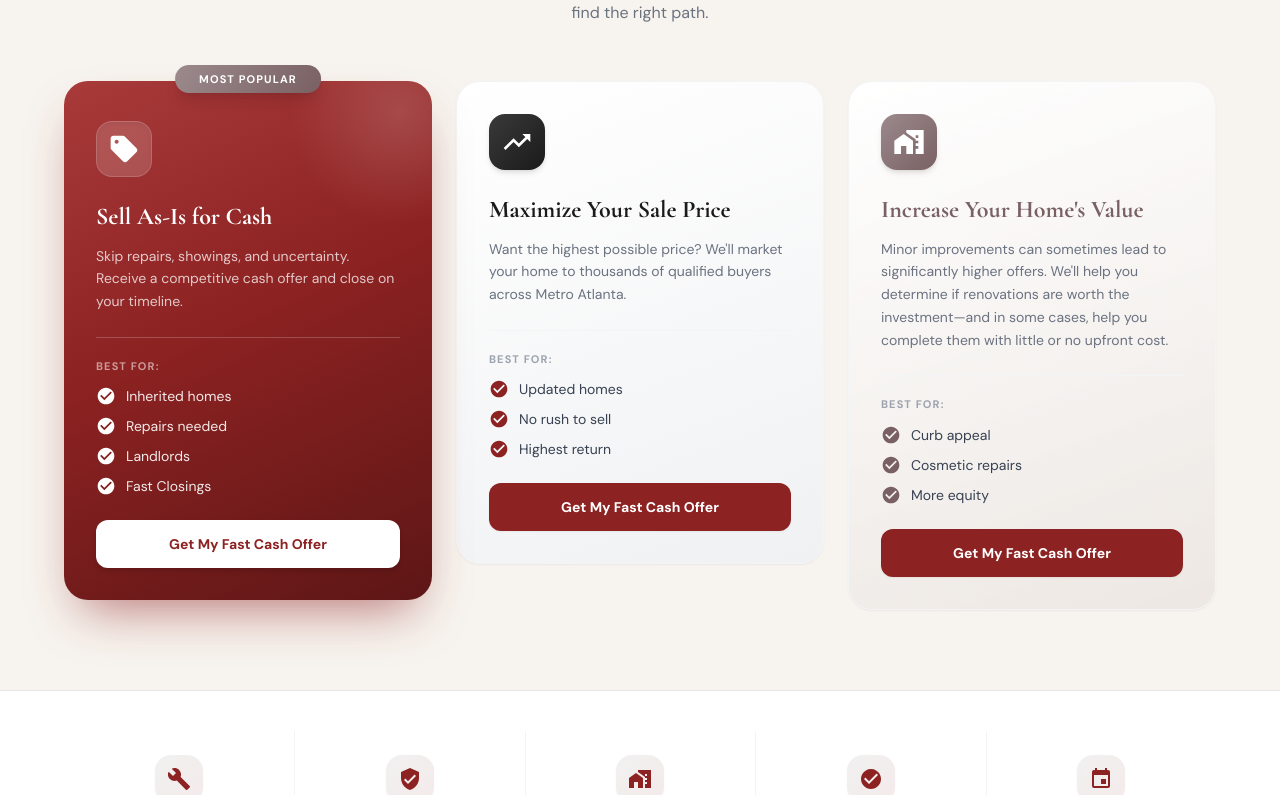
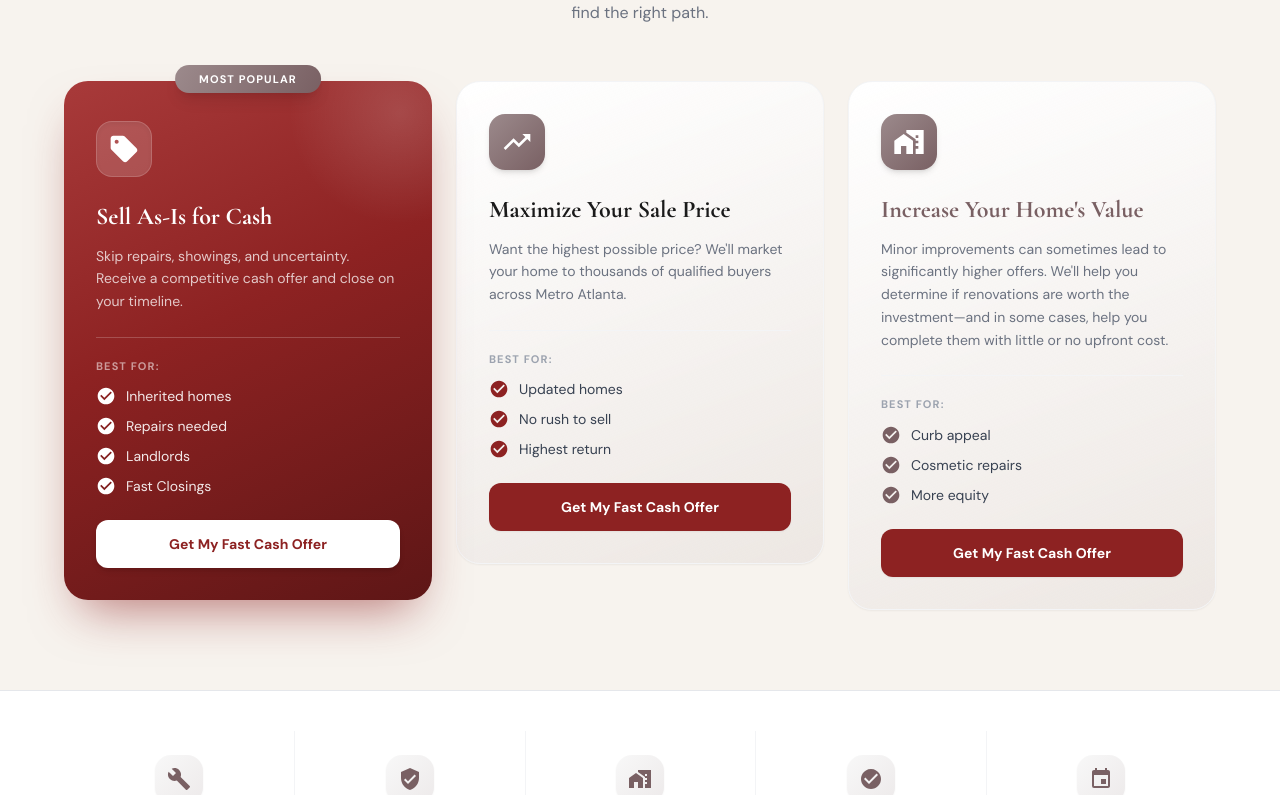
Before and after one commit to ShujaatAli88/jack-devis-realty, a React (Vite) app: page / in a window 1280 px wide. Shown: the part 1768-2563 px from the top of the page. Built offline with nearby package versions, Linux system fonts and the light colour scheme; the HTML template or start-up script is replaced by a standard one.

Commit message:
Added Changes

```diff
--- a/src/pages/Home.jsx
+++ b/src/pages/Home.jsx
@@ -383,11 +383,11 @@ export default function Home() {
               viewport={{ once: true }} transition={{ duration: 0.5, delay: 0.1 }}
               whileHover={{ y: -6 }}
               className="group rounded-3xl p-8 flex flex-col border border-gray-100 shadow-sm hover:shadow-2xl hover:border-transparent transition-all duration-300"
-              style={{ background: `linear-gradient(160deg, #FFFFFF 0%, #F0F1F3 100%)` }}
+              style={{ background: `linear-gradient(160deg, #FFFFFF 0%, ${GOLD}14 100%)` }}
             >
               <div
                 className="w-14 h-14 rounded-2xl flex items-center justify-center mb-6 shadow-md group-hover:scale-110 transition-transform duration-300"
-                style={{ background: `linear-gradient(135deg, #3A3A3A, ${NAVY})` }}
+                style={{ background: `linear-gradient(135deg, #9C8A8C, ${GOLD})` }}
               >
                 <MdTrendingUp className="w-8 h-8 text-white" />
               </div>
@@ -484,9 +484,9 @@ export default function Home() {
               >
                 <div
                   className="w-12 h-12 rounded-2xl flex items-center justify-center mb-1 shadow-sm group-hover:shadow-md group-hover:scale-110 transition-all duration-300"
-                  style={{ background: `linear-gradient(135deg, ${NAVY}10, ${RED}18)` }}
+                  style={{ background: `linear-gradient(135deg, ${NAVY}08, ${GOLD}22)` }}
                 >
-                  <Icon className="w-6 h-6" style={{ color: RED }} />
+                  <Icon className="w-6 h-6" style={{ color: GOLD }} />
                 </div>
                 <p className="font-body font-bold text-xs leading-snug" style={{ color: DARK }}>{label}</p>
                 <p className="font-body text-[11px] text-gray-400">{sub}</p>
```
